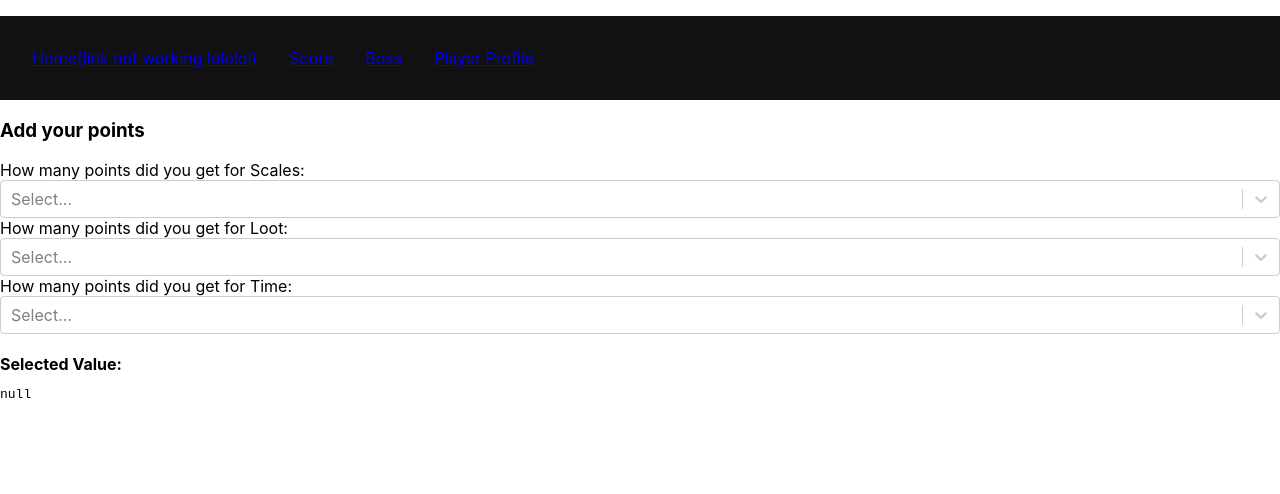
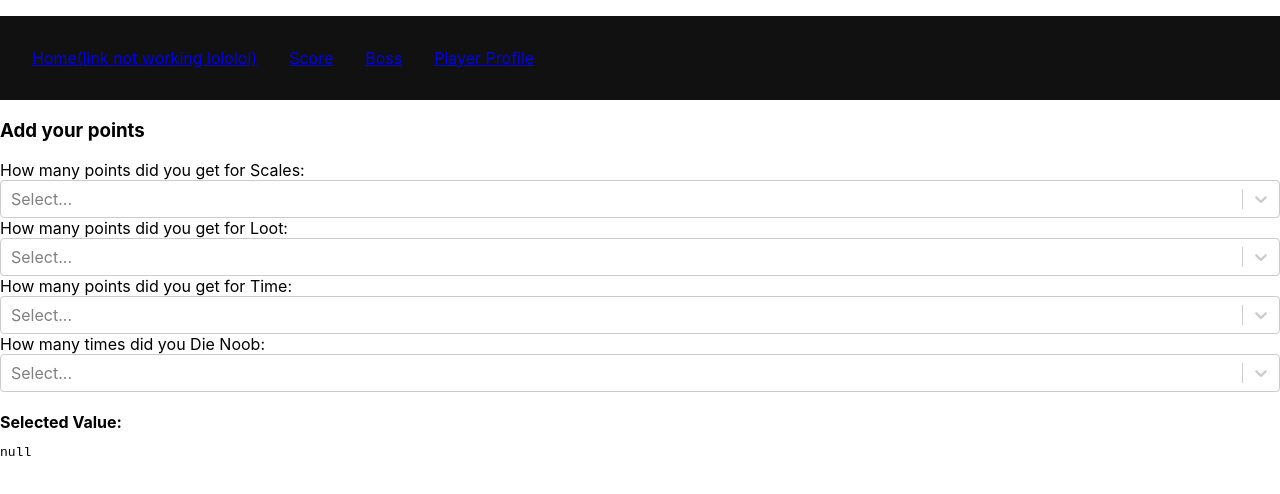
Before and after one commit to dwaynediddy/leaderboard, a React (Create React App) app: page /Score in a window 1280 px wide. Shown: the top 494 px of the page. Built offline with nearby package versions, Linux system fonts and the light colour scheme.

Commit message:
added deaths

```diff
--- a/src/screens/Score.js
+++ b/src/screens/Score.js
@@ -9,20 +9,20 @@ const Score = () => {
         {value: 2, label: '2 Points'},
         {value: 3, label: '3 Points'}
     ]
-    const loot = [
-        {value: 1, label: '1 Point'},
-        {value: 2, label: '2 Points'},
-        {value: 3, label: '3 Points'}
+    const deaths = [
+        {value: 0, label: '0'},
+        {value: -1, label: '1'},
+        {value: -2, label: '2'},
+        {value: -3, label: '3'},
+        {value: -4, label: '4'},
+        {value: -5, label: '5'}
     ]
-    const time = [
-        {value: 1, label: '1 Point'},
-        {value: 2, label: '2 Points'},
-        {value: 3, label: '3 Points'}
-    ]
+
 
     const [selectedValue, setSelectedValue ] = useState(null)
     const [selectedLoot, setSelectedLoot ] = useState(null)
     const [selectedTime, setSelectedTime ] = useState(null)
+    const [selectedDeaths, setSelectedDeaths] = useState(null)
 
     const handleChange = obj => {
         setSelectedValue(obj)
@@ -33,6 +33,10 @@ const Score = () => {
     const handleTime = obj => {
         setSelectedTime(obj)
     }
+    const handleDeaths = obj => {
+        setSelectedDeaths(obj)
+    }
+
 
     return (
         <>
@@ -47,19 +51,26 @@ const Score = () => {
                 How many points did you get for Loot:
                 <Select
                     value={selectedLoot}
-                    options={loot}
+                    options={option}
                     onChange={handleLoot}
                 />
                 How many points did you get for Time:
                 <Select
                     value={selectedTime}
-                    options={time}
+                    options={option}
                     onChange={handleTime}
+                />
+                How many times did you Die Noob:
+                <Select
+                    value={selectedDeaths}
+                    options={deaths}
+                    onChange={handleDeaths}
                 />
 
                 <br />
                 <b>Selected Value: </b>
-                <pre>{JSON.stringify(selectedValue, selectedTime, selectedLoot, null, 2)}</pre>
+
+                <pre>{JSON.stringify(selectedValue, selectedTime, selectedLoot, selectedDeaths, null, 2)}</pre>
 
             </div>
         </>
```
Also changed, not shown: 1 other file (tests, documents, lock files or other folders).
